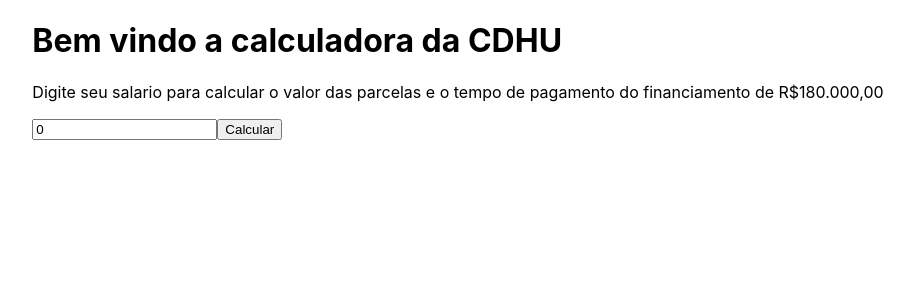
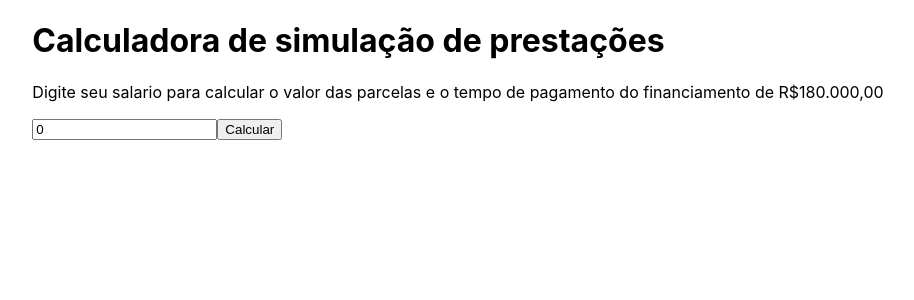
Before and after one commit to ViCruz14/calculadora_cdhu, a Next.js app: page / in a window 1280 px wide. Shown: the top 300 px of the page, without its empty margins (182-1096 px from the left). Built offline with nearby package versions, Linux system fonts and the light colour scheme.

Commit message:
Mudança de nome"

```diff
--- a/pages/index.js
+++ b/pages/index.js
@@ -49,7 +49,7 @@
   return (
     <div className={styles.container}>
       <div>
-        <h1>Bem vindo a calculadora da CDHU</h1>
+        <h1>Calculadora de simulação de prestações</h1>
         <p>
           Digite seu salario para calcular o valor das parcelas e o tempo de
           pagamento do financiamento de R$180.000,00
```
